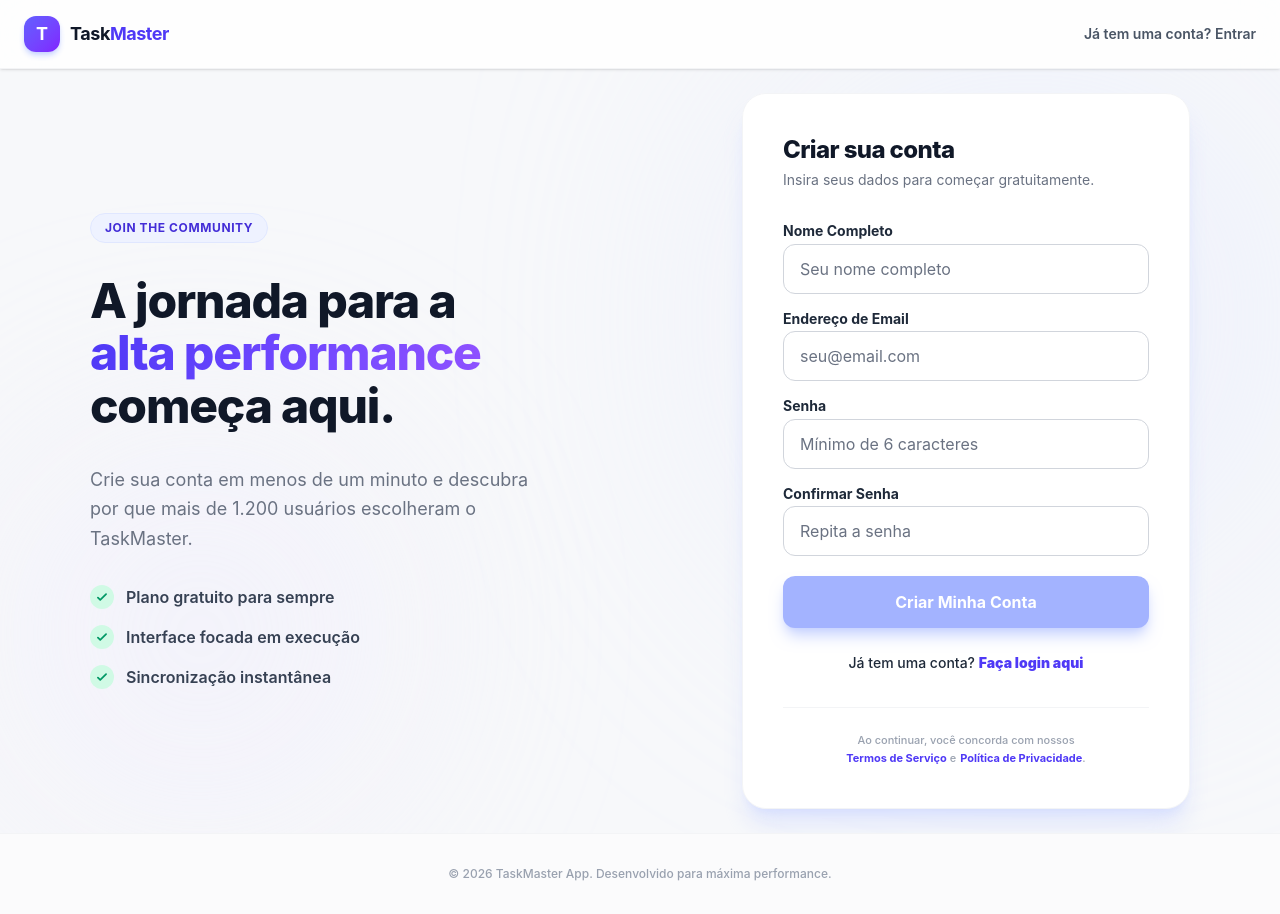
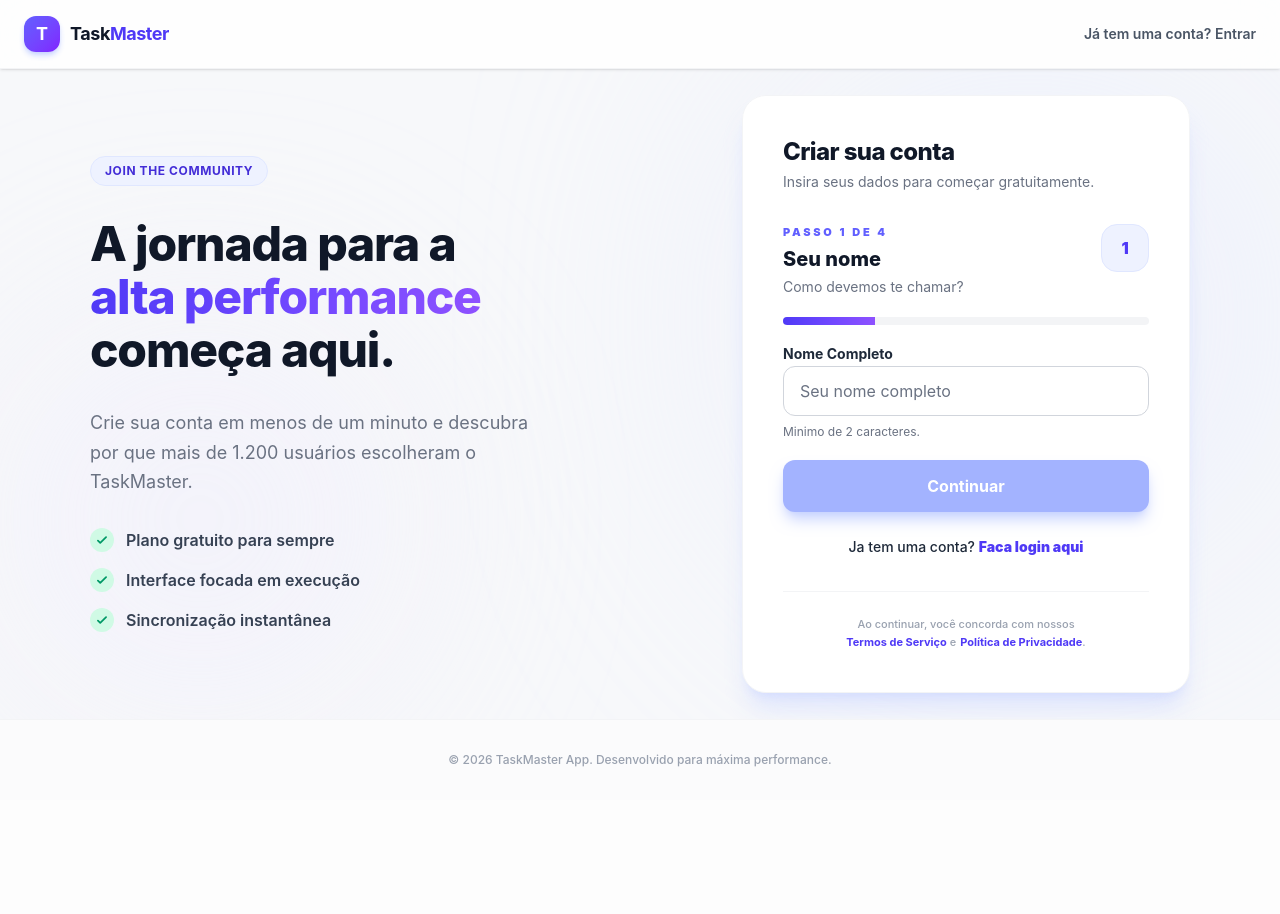
Before and after one commit to juliano340/gr-tasks, a Next.js app: page /register in a window 1280 px wide. After the commit the page ends 800 px from the top, so only its background shows below. Built offline with nearby package versions, Linux system fonts and the light colour scheme; no server answers.

Commit message:
feat: Add multi-step registration form component with client-side validation and email existence check. Add  premium users avatars in landing page.

```diff
--- a/components/register-form.tsx
+++ b/components/register-form.tsx
@@ -8,7 +8,28 @@ type RegisterFormProps = {
   action: (formData: FormData) => unknown | Promise<unknown>
 }
 
+const STEPS = [
+  {
+    title: "Seu nome",
+    subtitle: "Como devemos te chamar?",
+  },
+  {
+    title: "Seu e-mail",
+    subtitle: "Vamos usar para acessar sua conta.",
+  },
+  {
+    title: "Crie sua senha",
+    subtitle: "Minimo de 6 caracteres.",
+  },
+  {
+    title: "Confirme a senha",
+    subtitle: "Repita para evitar erros.",
+  },
+]
+
 export default function RegisterForm({ action }: RegisterFormProps) {
+  const [step, setStep] = useState(0)
+  const [name, setName] = useState("")
   const [password, setPassword] = useState("")
   const [confirmPassword, setConfirmPassword] = useState("")
   const [showMismatch, setShowMismatch] = useState(false)
@@ -17,16 +38,19 @@ export default function RegisterForm({ action }: RegisterFormProps) {
   const [emailExists, setEmailExists] = useState(false)
   const [isCheckingEmail, setIsCheckingEmail] = useState(false)
 
-  const canSubmit = useMemo(
-    () =>
-      password.length >= 6 &&
-      confirmPassword.length >= 6 &&
-      password === confirmPassword &&
-      email.includes("@") &&
-      !emailExists &&
-      !isCheckingEmail,
-    [password, confirmPassword, email, emailExists, isCheckingEmail]
+  const stepChecks = useMemo(
+    () => [
+      name.trim().length >= 2,
+      email.includes("@") && !emailExists && !isCheckingEmail,
+      password.length >= 6,
+      confirmPassword.length >= 6 && password === confirmPassword,
+    ],
+    [name, email, emailExists, isCheckingEmail, password, confirmPassword]
   )
+
+  const totalSteps = STEPS.length
+  const canContinue = stepChecks[step]
+  const canSubmit = stepChecks.every(Boolean) && !isCheckingEmail
 
   useEffect(() => {
     if (confirmPassword.length === 0) {
@@ -40,6 +64,12 @@ export default function RegisterForm({ action }: RegisterFormProps) {
 
     return () => clearTimeout(handle)
   }, [password, confirmPassword])
+
+  useEffect(() => {
+    if (step !== totalSteps - 1) {
+      setShowMismatch(false)
+    }
+  }, [step, totalSteps])
 
   useEffect(() => {
     const checkEmail = async () => {
@@ -64,38 +94,108 @@ export default function RegisterForm({ action }: RegisterFormProps) {
     return () => clearTimeout(handle)
   }, [email])
 
+  const handleNext = useCallback(() => {
+    if (!canContinue) {
+      if (step === totalSteps - 1 && password !== confirmPassword) {
+        setShowMismatch(true)
+      }
+      return
+    }
+    setError(null)
+    setStep((current) => Math.min(current + 1, totalSteps - 1))
+  }, [canContinue, step, totalSteps, password, confirmPassword])
+
+  const handleBack = useCallback(() => {
+    setError(null)
+    setStep((current) => Math.max(current - 1, 0))
+  }, [])
+
+  const activeStep = STEPS[step] ?? STEPS[0]
+  const progress = Math.round(((step + 1) / totalSteps) * 100)
+  const showGenericError = error && error !== "Email already in use"
+
   return (
     <form
-      className="space-y-5"
+      className="space-y-6"
       action={async (formData) => {
         setError(null)
         const result = await action(formData) as { error?: string }
         if (result?.error) {
           setError(result.error)
+          if (result.error === "Email already in use") {
+            setStep(1)
+            setEmailExists(true)
+          }
         }
       }}
       onSubmit={(event) => {
+        if (step < totalSteps - 1) {
+          event.preventDefault()
+          handleNext()
+          return
+        }
+
+        if (!canSubmit) {
+          event.preventDefault()
           if (password !== confirmPassword) {
-          event.preventDefault()
             setShowMismatch(true)
+          }
         }
       }}
       noValidate
     >
+      <div className="space-y-5">
+        <div className="flex items-start justify-between gap-4">
+          <div className="space-y-1">
+            <p className="text-[11px] font-black uppercase tracking-[0.25em] text-indigo-500">
+              Passo {step + 1} de {totalSteps}
+            </p>
+            <h3 className="text-xl font-extrabold text-gray-900">{activeStep.title}</h3>
+            <p className="text-sm text-gray-500">{activeStep.subtitle}</p>
+          </div>
+          <div className="h-12 w-12 rounded-2xl bg-indigo-50 border border-indigo-100 flex items-center justify-center text-indigo-600 font-black">
+            {step + 1}
+          </div>
+        </div>
+
+        <div className="h-2 w-full rounded-full bg-gray-100 overflow-hidden">
+          <div
+            className="h-full bg-gradient-to-r from-indigo-600 to-violet-500 transition-all duration-300"
+            style={{ width: `${progress}%` }}
+          />
+        </div>
+
+        {showGenericError && (
+          <div className="rounded-xl border border-red-200 bg-red-50 px-4 py-3 text-sm font-semibold text-red-700">
+            {error}
+          </div>
+        )}
+
         <div className="space-y-4">
-        <div>
+          <div className={step === 0 ? "space-y-2 animate-in fade-in slide-in-from-bottom-2 duration-200" : "hidden"} aria-hidden={step !== 0}>
             <label htmlFor="name" className="block text-sm font-bold text-gray-800 dark:text-gray-800 mb-1 leading-tight">Nome Completo</label>
             <input
               id="name"
               name="name"
               type="text"
+              autoComplete="name"
               required
-            className="w-full px-4 py-3 rounded-xl border border-gray-300 dark:border-gray-700 bg-transparent text-black dark:text-black placeholder:text-gray-500 focus:ring-2 focus:ring-indigo-500 focus:border-indigo-500 transition-all outline-none"
+              value={name}
+              onChange={(e) => {
+                setName(e.target.value)
+                setError(null)
+              }}
+              className={`w-full px-4 py-3 rounded-xl border bg-transparent text-black dark:text-black placeholder:text-gray-500 focus:ring-2 focus:ring-indigo-500 focus:border-indigo-500 transition-all outline-none ${
+                name.trim().length > 0 && name.trim().length < 2 ? "border-red-400" : "border-gray-300 dark:border-gray-700"
+              }`}
               placeholder="Seu nome completo"
+              aria-invalid={name.trim().length > 0 && name.trim().length < 2 ? "true" : "false"}
             />
+            <p className="text-xs text-gray-500">Minimo de 2 caracteres.</p>
           </div>
-        <div>
-          <label htmlFor="email-address" className="block text-sm font-bold text-gray-800 dark:text-gray-800 mb-1 leading-tight">Endereço de Email</label>
+
+          <div className={step === 1 ? "space-y-2 animate-in fade-in slide-in-from-bottom-2 duration-200" : "hidden"} aria-hidden={step !== 1}>
+            <label htmlFor="email-address" className="block text-sm font-bold text-gray-800 dark:text-gray-800 mb-1 leading-tight">Endereco de Email</label>
             <div className="relative">
               <input
                 id="email-address"
@@ -119,18 +219,24 @@ export default function RegisterForm({ action }: RegisterFormProps) {
                 </div>
               )}
             </div>
-          {emailExists && (
-            <p className="mt-2 text-sm text-red-600 font-semibold">
-              Este e-mail já está em uso.
+            {email.length > 0 && !email.includes("@") && (
+              <p className="text-xs font-semibold text-red-600">
+                Informe um email valido.
               </p>
             )}
-          {error && !emailExists && (
-            <p className="mt-2 text-sm text-red-600 font-semibold">
-              {error === "Email already in use" ? "Este e-mail já está em uso." : error}
+            {emailExists && (
+              <p className="text-sm text-red-600 font-semibold">
+                Este e-mail ja esta em uso.
+              </p>
+            )}
+            {error === "Email already in use" && !emailExists && (
+              <p className="text-sm text-red-600 font-semibold">
+                Este e-mail ja esta em uso.
               </p>
             )}
           </div>
-        <div>
+
+          <div className={step === 2 ? "space-y-2 animate-in fade-in slide-in-from-bottom-2 duration-200" : "hidden"} aria-hidden={step !== 2}>
             <label htmlFor="password" className="block text-sm font-bold text-gray-800 dark:text-gray-800 mb-1 leading-tight">Senha</label>
             <input
               id="password"
@@ -139,12 +245,19 @@ export default function RegisterForm({ action }: RegisterFormProps) {
               autoComplete="new-password"
               required
               value={password}
-            onChange={(e) => setPassword(e.target.value)}
-            className="w-full px-4 py-3 rounded-xl border border-gray-300 dark:border-gray-700 bg-transparent text-black dark:text-black placeholder:text-gray-500 focus:ring-2 focus:ring-indigo-500 focus:border-indigo-500 transition-all outline-none"
-            placeholder="Mínimo de 6 caracteres"
+              onChange={(e) => {
+                setPassword(e.target.value)
+                setError(null)
+              }}
+              className={`w-full px-4 py-3 rounded-xl border bg-transparent text-black dark:text-black placeholder:text-gray-500 focus:ring-2 focus:ring-indigo-500 focus:border-indigo-500 transition-all outline-none ${
+                password.length > 0 && password.length < 6 ? "border-red-400" : "border-gray-300 dark:border-gray-700"
+              }`}
+              placeholder="Minimo de 6 caracteres"
             />
+            <p className="text-xs text-gray-500">Use pelo menos 6 caracteres.</p>
           </div>
-        <div>
+
+          <div className={step === 3 ? "space-y-2 animate-in fade-in slide-in-from-bottom-2 duration-200" : "hidden"} aria-hidden={step !== 3}>
             <label htmlFor="confirm-password" className="block text-sm font-bold text-gray-800 dark:text-gray-800 mb-1 leading-tight">Confirmar Senha</label>
             <input
               id="confirm-password"
@@ -153,7 +266,10 @@ export default function RegisterForm({ action }: RegisterFormProps) {
               autoComplete="new-password"
               required
               value={confirmPassword}
-            onChange={(e) => setConfirmPassword(e.target.value)}
+              onChange={(e) => {
+                setConfirmPassword(e.target.value)
+                setError(null)
+              }}
               className={`w-full px-4 py-3 rounded-xl border bg-transparent text-black dark:text-black placeholder:text-gray-500 focus:ring-2 focus:ring-indigo-500 focus:border-indigo-500 transition-all outline-none ${
                 showMismatch ? "border-red-400" : "border-gray-300 dark:border-gray-700"
               }`}
@@ -162,30 +278,47 @@ export default function RegisterForm({ action }: RegisterFormProps) {
               aria-describedby={showMismatch ? "confirm-password-error" : undefined}
             />
             {showMismatch && (
-            <p id="confirm-password-error" className="mt-2 text-sm text-red-600 font-semibold">
+              <p id="confirm-password-error" className="text-sm text-red-600 font-semibold">
                 As senhas precisam ser iguais.
               </p>
             )}
           </div>
         </div>
 
-      <div>
+        <div className="flex items-center gap-3">
+          {step > 0 && (
             <button
-          type="submit"
-          disabled={!canSubmit}
-          className={`w-full py-3.5 px-4 rounded-xl font-bold shadow-lg shadow-indigo-200 dark:shadow-none transition-all hover:scale-[1.02] active:scale-[0.98] ${
-            canSubmit ? "bg-indigo-600 hover:bg-indigo-700 text-white" : "bg-indigo-300 text-white cursor-not-allowed"
+              type="button"
+              onClick={handleBack}
+              className="flex-1 py-3.5 px-4 rounded-xl font-bold border border-gray-200 text-gray-600 hover:text-gray-900 hover:border-gray-300 transition-all"
+            >
+              Voltar
+            </button>
+          )}
+          <button
+            type={step === totalSteps - 1 ? "submit" : "button"}
+            onClick={step === totalSteps - 1 ? undefined : handleNext}
+            disabled={step === totalSteps - 1 ? !canSubmit : !canContinue}
+            className={`py-3.5 px-4 rounded-xl font-bold shadow-lg shadow-indigo-200 dark:shadow-none transition-all hover:scale-[1.02] active:scale-[0.98] ${
+              step > 0 ? "flex-1" : "w-full"
+            } ${
+              (step === totalSteps - 1 ? canSubmit : canContinue)
+                ? "bg-indigo-600 hover:bg-indigo-700 text-white"
+                : "bg-indigo-300 text-white cursor-not-allowed"
             }`}
           >
-          {isCheckingEmail ? "Verificando..." : "Criar Minha Conta"}
+            {step === totalSteps - 1
+              ? (isCheckingEmail ? "Verificando..." : "Criar Minha Conta")
+              : (step === 1 && isCheckingEmail ? "Verificando..." : "Continuar")}
           </button>
+        </div>
       </div>
 
       <div className="text-center mt-6">
         <p className="text-sm text-gray-800 dark:text-gray-800 font-medium leading-relaxed">
-          Já tem uma conta?{" "}
+          Ja tem uma conta?{" "}
           <Link href="/login" className="text-indigo-600 hover:text-indigo-500 font-black">
-            Faça login aqui
+            Faca login aqui
           </Link>
         </p>
       </div>
```
Also changed, not shown: app/page.tsx (+23 -6 lines), components/premium-avatars.tsx (added, +57 -0 lines), scripts/check-premium-users.ts (added, +25 -0 lines). Lines whose indentation alone changed are shown as unchanged.
